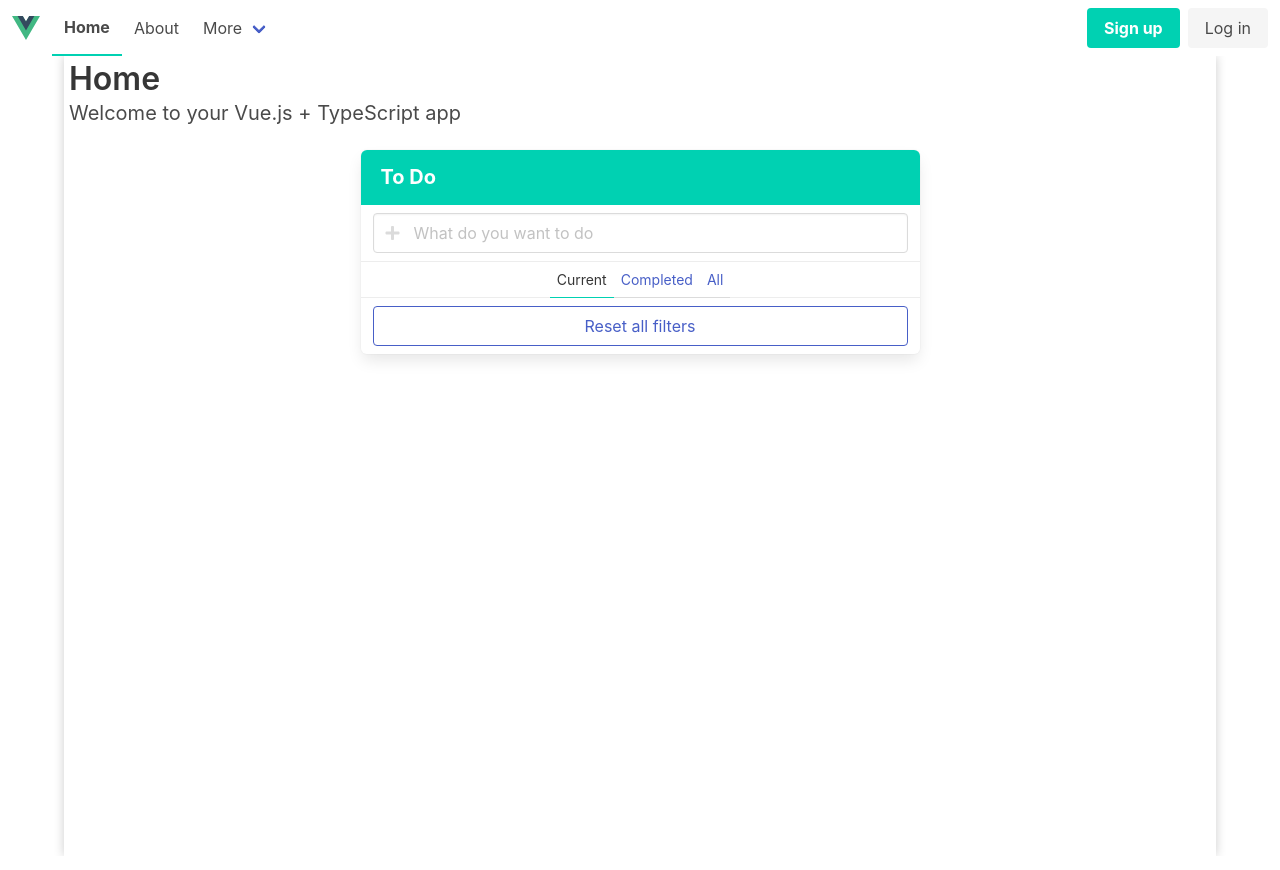
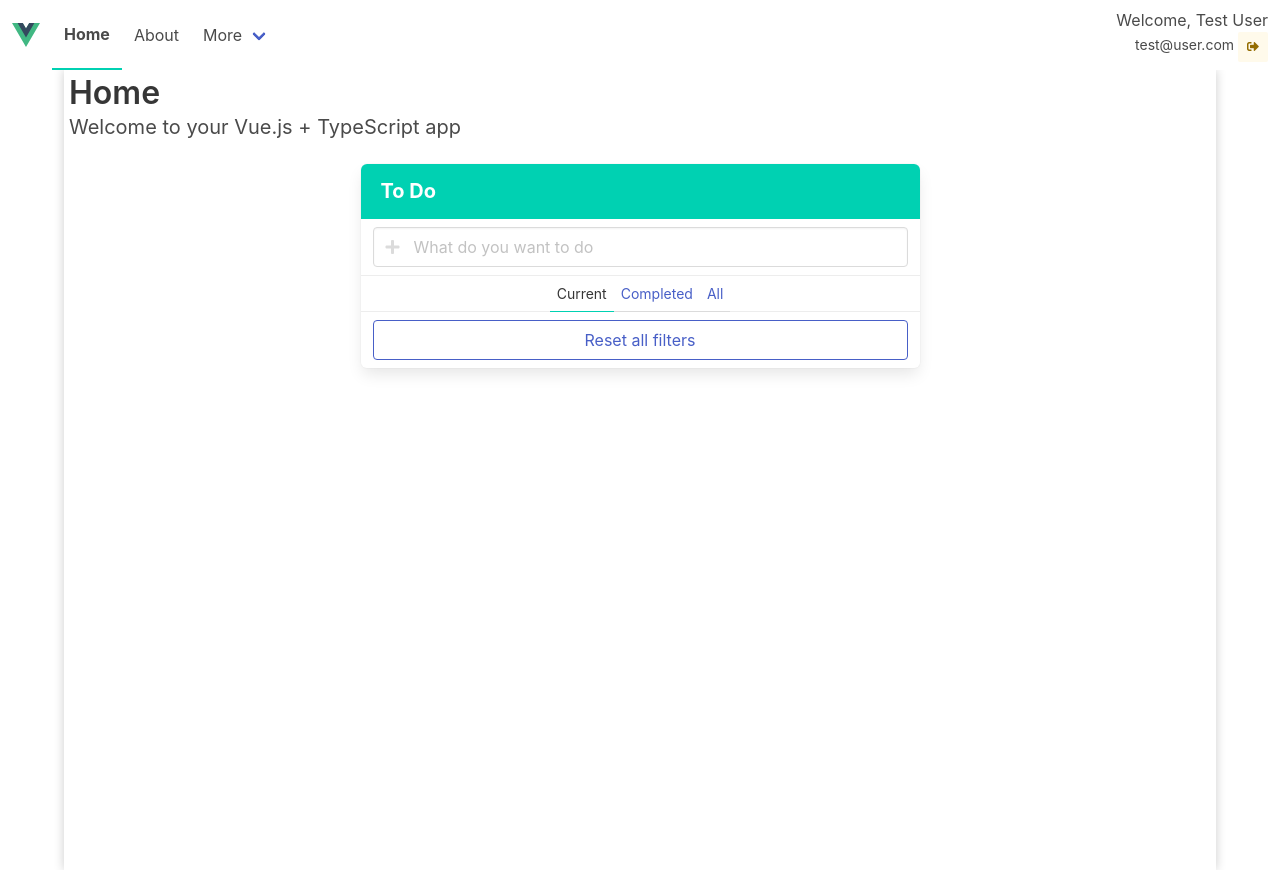
Before and after one commit to jewpaltz/fall-2023, a Vue app in the folder client/: page / in a window 1280 px wide. Both pictures are taken after a click on the link "Log in". Built offline with nearby package versions, Linux system fonts and the light colour scheme.

Commit message:
created session object

```diff
--- /dev/null
+++ b/client/src/components/LoginBadge.vue
@@ -0,0 +1,34 @@
+<script setup lang="ts">
+  import { getSession, login } from '@/model/session'
+
+  const session = getSession()
+
+
+</script>
+
+<template>
+  <div class="has-text-right" v-if="session.user">
+    Welcome, {{ session.user.firstName }} {{ session.user.lastName }} <br>
+    <small>
+      {{ session.user.email }}
+      <a class="button is-small is-light is-warning" @click.prevent="session.user = null">
+        <span class="icon">
+          <i class="fas fa-sign-out-alt"></i>
+        </span>
+      </a>
+    </small>
+  </div>
+  <div class="buttons" v-else>
+    <a class="button is-primary">
+      <strong>Sign up</strong>
+    </a>
+    <a class="button is-light" @click.prevent="login">
+      Log in
+    </a>
+  </div>
+</template>
+
+
+<style scoped>
+
+</style>
--- a/client/src/components/NavBar.vue
+++ b/client/src/components/NavBar.vue
@@ -1,6 +1,7 @@
 <script setup lang="ts">
 import { ref } from 'vue';
 import { RouterLink } from 'vue-router';
+import LoginBadge from './LoginBadge.vue';
 
 const isActive = ref(false);
 
@@ -51,14 +52,7 @@ const isActive = ref(false);
 
       <div class="navbar-end">
         <div class="navbar-item">
-          <div class="buttons">
-            <a class="button is-primary">
-              <strong>Sign up</strong>
-            </a>
-            <a class="button is-light">
-              Log in
-            </a>
-          </div>
+          <LoginBadge />
         </div>
       </div>
     </div>
--- /dev/null
+++ b/client/src/model/session.ts
@@ -0,0 +1,29 @@
+/* B"H
+*/
+import { reactive } from "vue";
+
+const session = reactive({
+  user: null as User | null,
+})
+
+export interface User {
+    id?: string,
+    firstName: string,
+    lastName: string,
+    email: string,
+    role: "admin" | "user",
+    token?: string
+}
+
+export function getSession(){
+  return session;
+}
+
+export function login(){
+  session.user = {
+    firstName: "Test",
+    lastName: "User",
+    email: "test@user.com",
+    role: "admin"
+  }
+}
```
